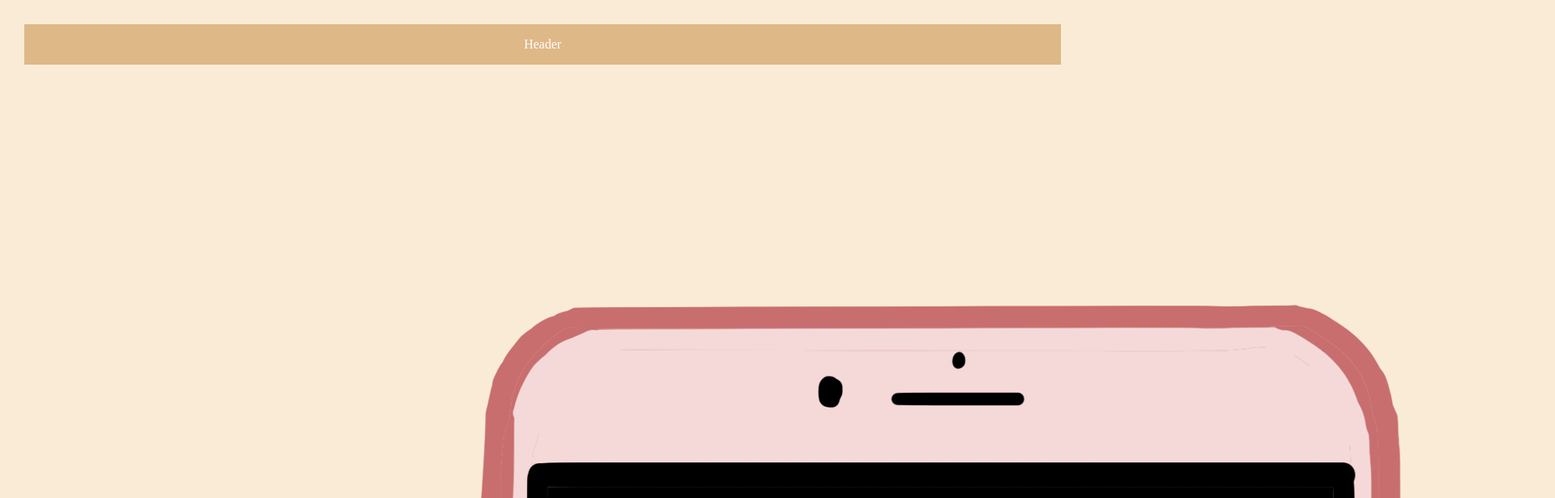
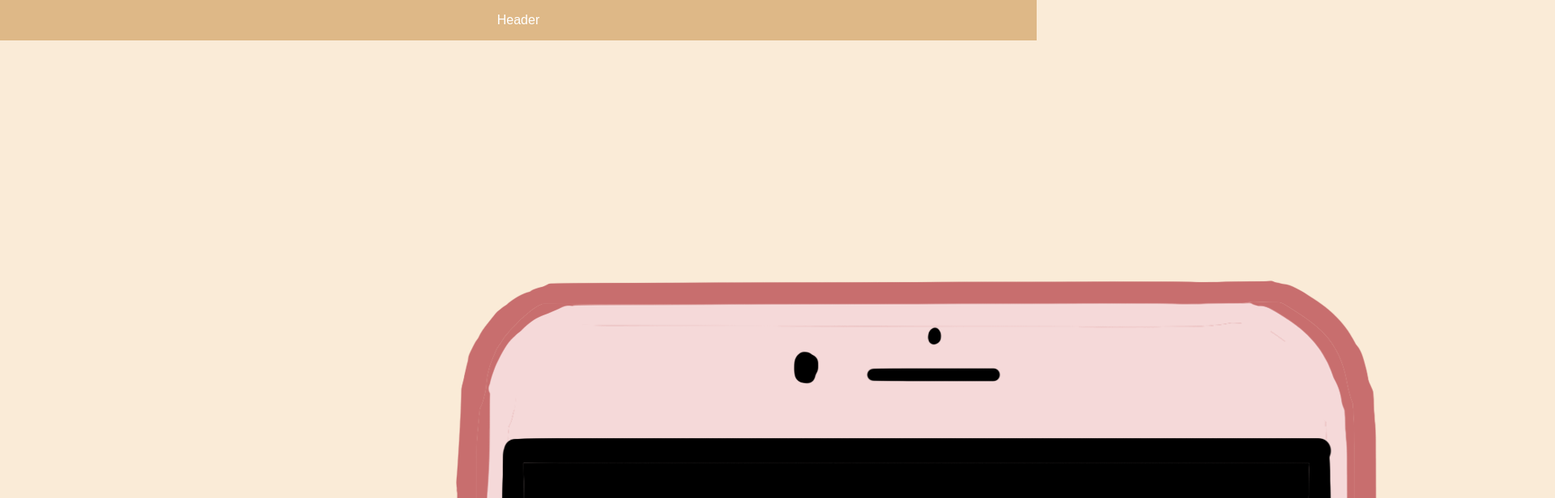
Before and after one commit to dimasrakad/my-repo-from-remote, a plain HTML site: page index.html in a window 1280 px wide. Shown: the top 616 px of the page at 81% size, 1920 px wide, since content can reach past the window. Drawn offline with Linux system fonts and the light colour scheme.

Commit message:
changed style for selector body to make the layout prettier, and changed font to Arial

```diff
--- a/style.css
+++ b/style.css
@@ -1,8 +1,11 @@
 body {
-    width: 100%;
-    margin: 30px;
-    background-color: antiquewhite;
- }
+   width: 100%;
+   height: 100%;
+   margin: 0px;
+   padding: 0px;
+   background-color: antiquewhite;
+   font-family: Arial, Helvetica, sans-serif;
+}
 
  #profile-container{
     max-width: 300px;
@@ -27,7 +30,6 @@ body {
     background-color: burlywood;
     text-align: center;
     color: white;
-<<<<<<< HEAD
  }
 
  #footer {
@@ -38,6 +40,3 @@ body {
    text-align: center;
    color: white;
 }
-=======
- }
->>>>>>> development-1.0
```
